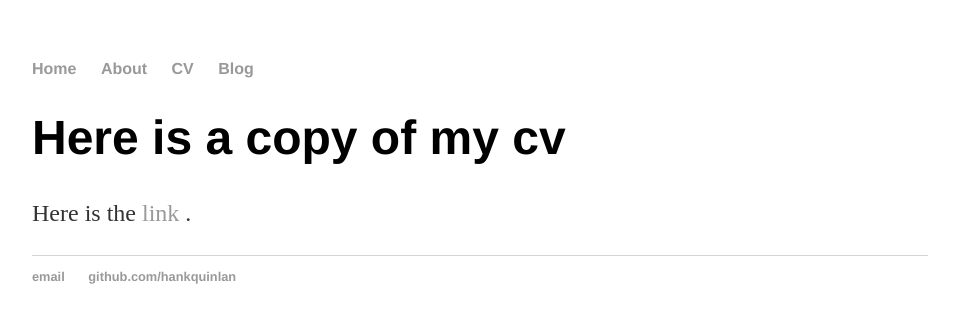
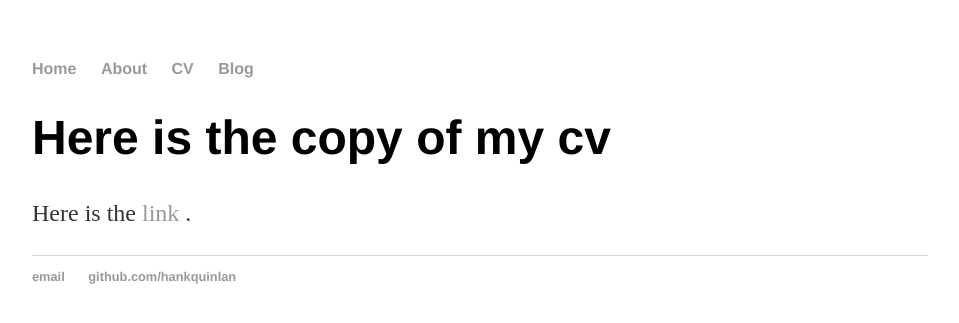
Before and after one commit to liyi-1989/liyi-1989.github.io, a Jekyll site: the page built from about/index.html, in a window 1280 px wide. Shown: the top 323 px of the page, without its empty margins (160-1119 px from the left). Built offline with Jekyll 4.4.1, drawn with Linux system fonts in a browser that asks for light colours.

Commit message:
Update index.html

```diff
--- a/about/index.html
+++ b/about/index.html
@@ -2,7 +2,7 @@
 layout: default
 title: About
 ---
-	<h1>Here is a copy of my cv</h1>
+	<h1>Here is the copy of my cv</h1>
 	<p>
 	Here is the <a href="cv.pdf"> link </a>.
 	</p>
```
